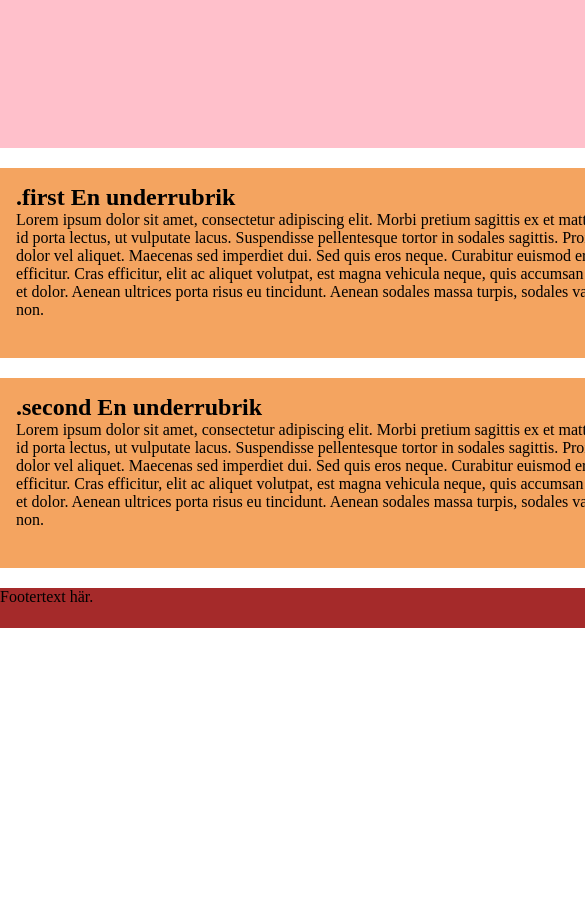
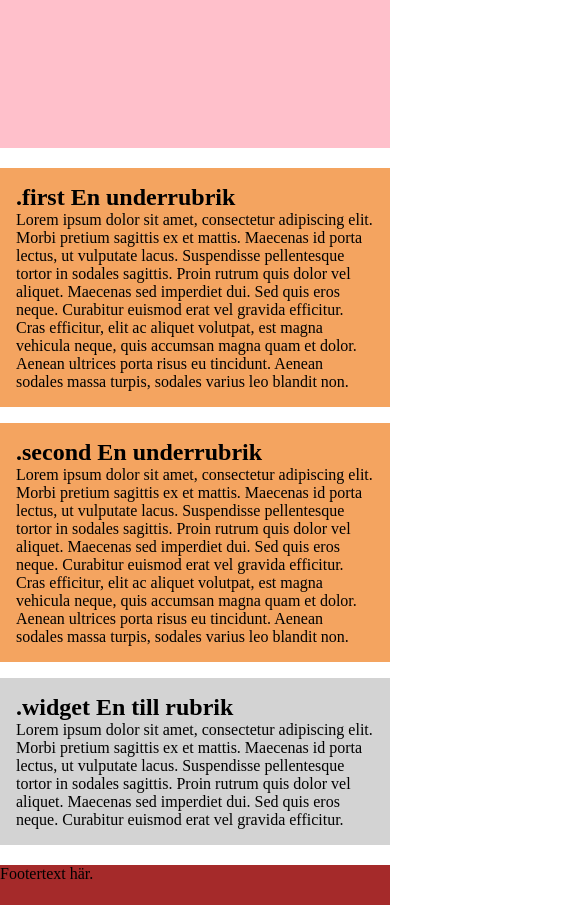
Before and after one commit to pernillasterner/css-box-model, a plain HTML site: page index.html in a window 390 px wide. Shown: the part 112-1017 px from the top of the page, 585 px wide, since content can reach past the window. Before the commit the page ends 844 px from the top, so only its background shows below. Drawn offline with Linux system fonts and the light colour scheme.

Commit message:
example code

```diff
--- a/index.html
+++ b/index.html
@@ -7,29 +7,31 @@
 </head>
 <body>
 
-    <nav>
+   <div class="row">
+        <nav class="column column-8">
             <ul>
                 <li><a href="#">Länk1</a></li>
                 <li><a href="#">Länk2</a></li>
                 <li><a href="#">Länk3</a></li>
                 <li><a href="#">Länk4</a></li>
             </ul>
-
-        <p class="logo">Logo</p>
         </nav>
 
-    <header class="top">
+        <div class="column column-4 logo">
+            <p>Logo</p>
+        </div>
+    </div>
+
+      <div class="row">
+        <header class="top column column-12">
             <h1>.top Här har vi en rubrik.</h1>
         </header>
+    </div>
 
-    <div class="wrapper">
 
-        <aside class="widget">
+  <div class="row row-box">
 
-            <h2>.widget En till rubrik</h2>
-            <p>Lorem ipsum dolor sit amet, consectetur adipiscing elit. Morbi pretium sagittis ex et mattis. Maecenas id porta lectus, ut vulputate lacus. Suspendisse pellentesque tortor in sodales sagittis. Proin rutrum quis dolor vel aliquet. Maecenas sed imperdiet dui. Sed quis eros neque. Curabitur euismod erat vel gravida efficitur.</p>
-
-         </aside>
+      <div class="column column-9">
 
         <section class="first">
 
@@ -38,18 +40,28 @@
 
         </section>
 
-        <section class="second">
+        <section id="second">
 
             <h2>.second En underrubrik</h2>
             <p>Lorem ipsum dolor sit amet, consectetur adipiscing elit. Morbi pretium sagittis ex et mattis. Maecenas id porta lectus, ut vulputate lacus. Suspendisse pellentesque tortor in sodales sagittis. Proin rutrum quis dolor vel aliquet. Maecenas sed imperdiet dui. Sed quis eros neque. Curabitur euismod erat vel gravida efficitur. Cras efficitur, elit ac aliquet volutpat, est magna vehicula neque, quis accumsan magna quam et dolor. Aenean ultrices porta risus eu tincidunt. Aenean sodales massa turpis, sodales varius leo blandit non.</p>
 
         </section>
-
       </div>
 
-    <footer>
+      <div class="column column-3 aside-box">
+        <aside id="widget">
+            <h2>.widget En till rubrik</h2>
+            <p>Lorem ipsum dolor sit amet, consectetur adipiscing elit. Morbi pretium sagittis ex et mattis. Maecenas id porta lectus, ut vulputate lacus. Suspendisse pellentesque tortor in sodales sagittis. Proin rutrum quis dolor vel aliquet. Maecenas sed imperdiet dui. Sed quis eros neque. Curabitur euismod erat vel gravida efficitur.</p>
+        </aside>
+      </div>
+    </div>
+
+
+     <div class="row">
+        <footer class="column column-12">
             <p>Footertext här.</p>
         </footer>
+    </div>
 
 
 </body>
--- a/style.css
+++ b/style.css
@@ -4,13 +4,13 @@
     box-sizing: border-box;
 }
 
-body {
-    width: 900px;
+/* body {
+    max-width: 900px;
     margin: auto;
-}
+} */
 
 nav {
-    width: 100%;
+    /* width: 100%; */
     margin: 0 0 20px;
     padding: 0;
     float: left;
@@ -42,54 +42,168 @@ nav > ul > li > a {
     float: right;
     background-color: olive;
     font-size: 32px;
-    width: 100px;
+    /* width: 100px; */
     height: 40px;
     text-align: center;
 }
 
 .top {
-    width: 100%;
     height: 200px;
     background-color: pink;
-    clear: both;
+    margin: 0 0 20px;
 }
 
-.wrapper {
-    width: 100%;
-    margin: 20px 0 0;
+/* Pernillas kod */
+.first {
+    margin-bottom: 1em;
 }
+/* Pernillas kod */
 
 .first,
-.second {
-    float: left;
-    width: calc(80% - 20px);
+#second {
     background-color: sandybrown;
-    margin-right: 20px;
-    height: 190px;
+    /* height: 190px; */
     overflow: hidden;
     padding: 1em;
 }
 
-.first {
+/* #second {
+    margin: -190px 0 0;
+    top: 0;
+} */
 
+#widget {
+    background-color: lightgray;
+    /* height: 400px; */
+    /* overflow: hidden; */
+    padding: 1em;
+    /* margin-right: 0; */
+    height: 100%;
+    top: 0;
 }
 
-.second {
-    margin: 20px 0;
+/* Pernillas kod */
+.aside-box {
+  position: absolute;
+  top: 0;
+  right: 0;
+  height: 100%;
+}
+/* Pernillas kod */
+
+footer {
+    /* width: 100%; */
+    background-color: brown;
+    height: 40px;
+    margin: 20px 0 0;
+    /* clear: both; */
+    /* Du har redan gjort en clearfix på row-elementen så det behövs inte här. */
 }
 
-.widget {
-    float: right;
-    width: 20%;
-    background-color: lightgray;
-    height: 400px;
-    overflow: hidden;
-    padding: 1em;
+/* .column {
+    position: relative;
+    float: left;
+} */
+
+/* .column + .column {
+    margin-left: 1.6%;
+} */
+
+.column-1 {
+    width: 6.86666666667%;
 }
 
-footer {
+.column-2 {
+    width: 15.3333333333%;
+}
+
+.column-3 {
+    width: 23.8%;
+}
+
+.column-4 {
+    width: 32.2666666667%;
+}
+
+.column-5 {
+    width: 40.7333333333%;
+}
+
+.column-6 {
+    width: 49.2%;
+}
+
+.column-7 {
+    width: 57.6666666667%;
+}
+
+.column-8 {
+    width: 66.1333333333%;
+}
+
+.column-9 {
+    width: 74.6%;
+}
+
+.column-10 {
+    width: 83.0666666667%;
+}
+
+.column-11 {
+    width: 91.5333333333%;
+}
+
+.column-12 {
     width: 100%;
-    background-color: brown;
-    height: 40px;
+}
+
+/* Pernillas kod */
+.row {
+  overflow: hidden;
+}
+
+.row-box {
+  position: relative;
+}
+/* Pernillas kod */
+
+.row:before,
+.row:after {
+    content: " ";
+    display: table;
+}
+
+row:after {
     clear: both;
 }
+
+@media only screen and (max-width: 550px) {
+    .column-1,
+    .column-2,
+    .column-3,
+    .column-4,
+    .column-5,
+    .column-6,
+    .column-7,
+    .column-8,
+    .column-9,
+    .column-10,
+    .column-11,
+    .column-12 {
+        width: auto;
+        float: none;
+    }
+
+    .column + .column {
+        margin-left: 0;
+    }
+    /* Pernillas kod */
+    #widget {
+      margin-top: 1em;
+    }
+
+    .aside-box {
+      position: static;
+    }
+    /* Pernillas kod */
+}
```
Lines whose indentation alone changed are shown as unchanged.
